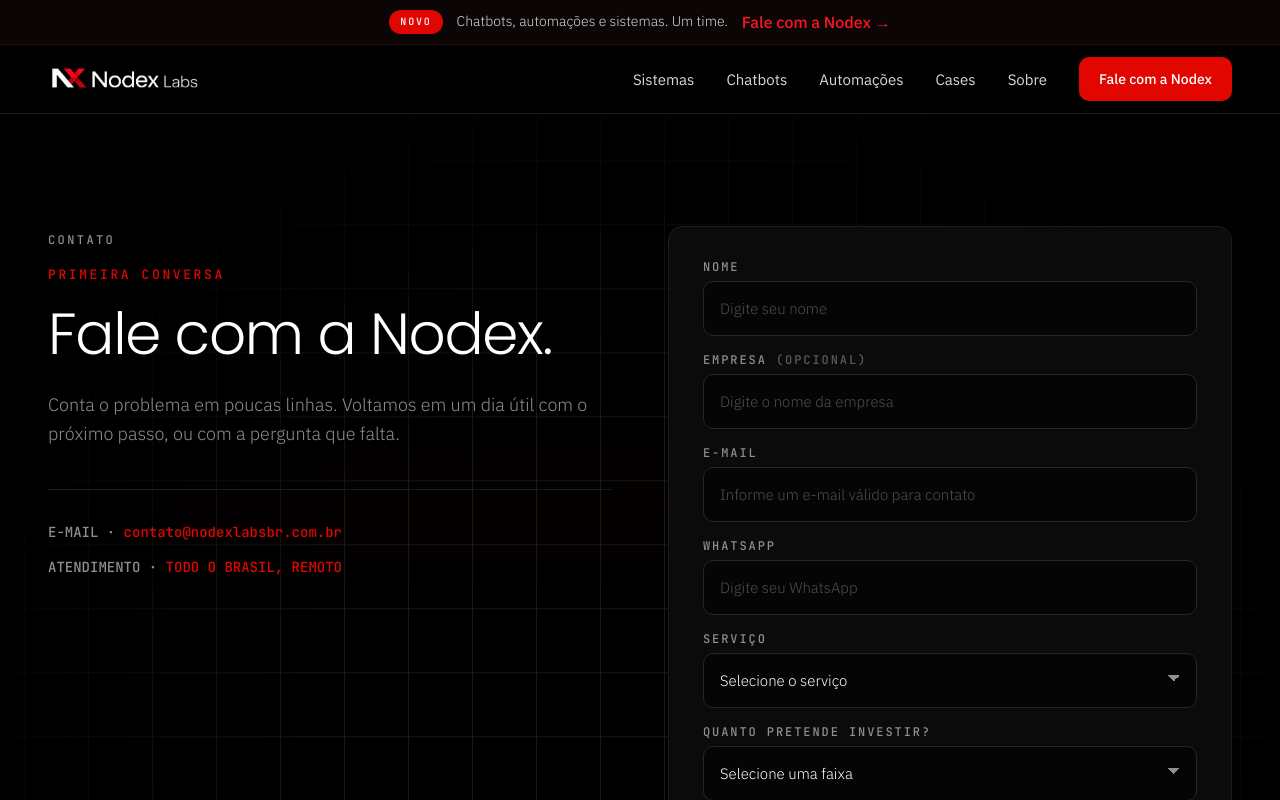
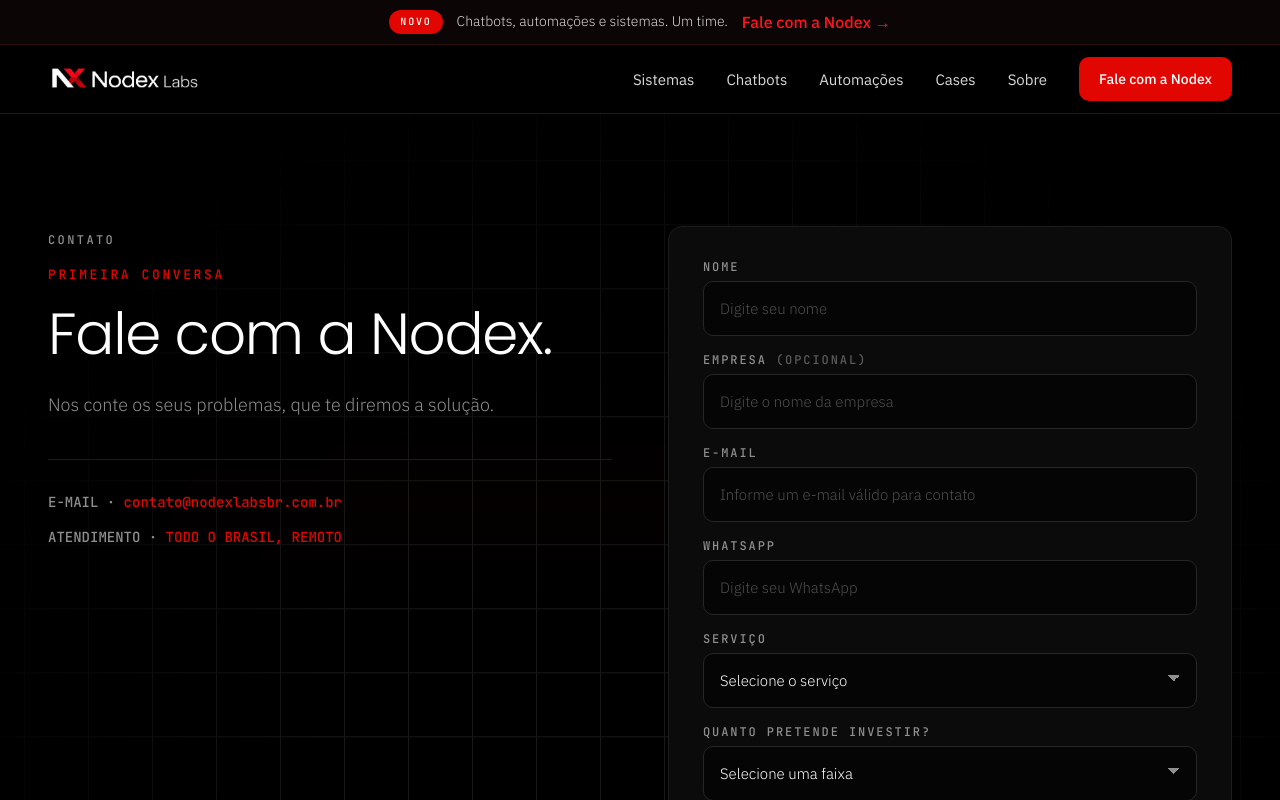
Before and after one commit to DigitalBoostofc/nodex, a Next.js app: page /contato in a window 1280 px wide. Shown: the top 800 px of the page. Built offline with nearby package versions, Linux system fonts and the light colour scheme.

Commit message:
copy: atualiza a frase de abertura do contato (#6)

```diff
--- a/src/app/contato/page.tsx
+++ b/src/app/contato/page.tsx
@@ -7,7 +7,7 @@ import { EMAIL } from "@/lib/site";
 export const metadata: Metadata = {
   title: "Contato",
   description:
-    "Conta o problema em poucas linhas. Voltamos em um dia útil com o próximo passo.",
+    "Nos conte os seus problemas, que te diremos a solução.",
 };
 
 const FAQ = [
@@ -40,8 +40,7 @@ export default function ContatoPage() {
             </p>
             <h1 className="nx-h1-sub mt-[22px]">Fale com a Nodex.</h1>
             <p className="nx-body-l mt-6 mb-10 max-w-[52ch]">
-              Conta o problema em poucas linhas. Voltamos em um dia útil com o
-              próximo passo, ou com a pergunta que falta.
+              Nos conte os seus problemas, que te diremos a solução.
             </p>
             <div className="flex flex-col gap-[14px] border-t border-nx-border pt-8">
               <span className="font-mono text-[14px]/[1.5] text-nx-muted">
```
Also changed, not shown: 1 other file (tests, documents, lock files or other folders).
